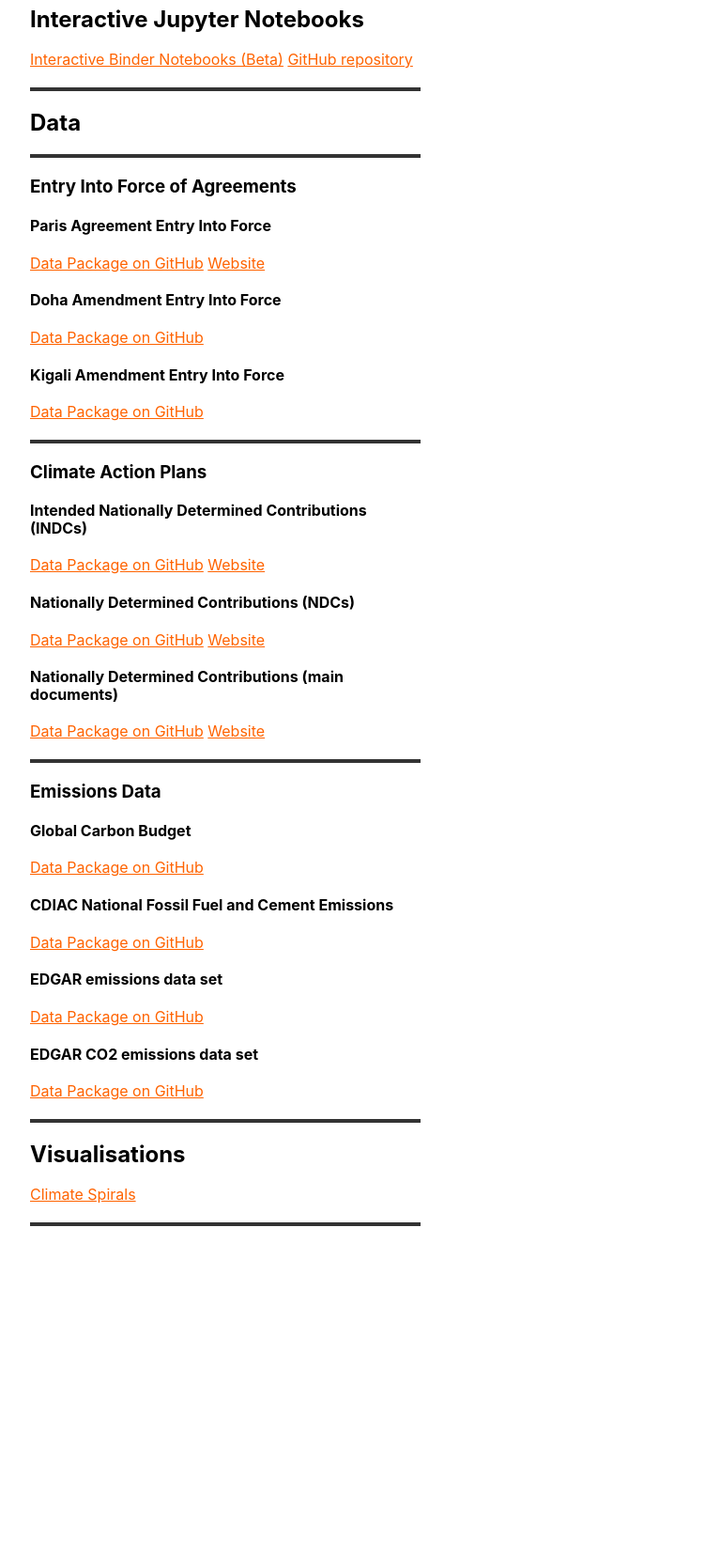
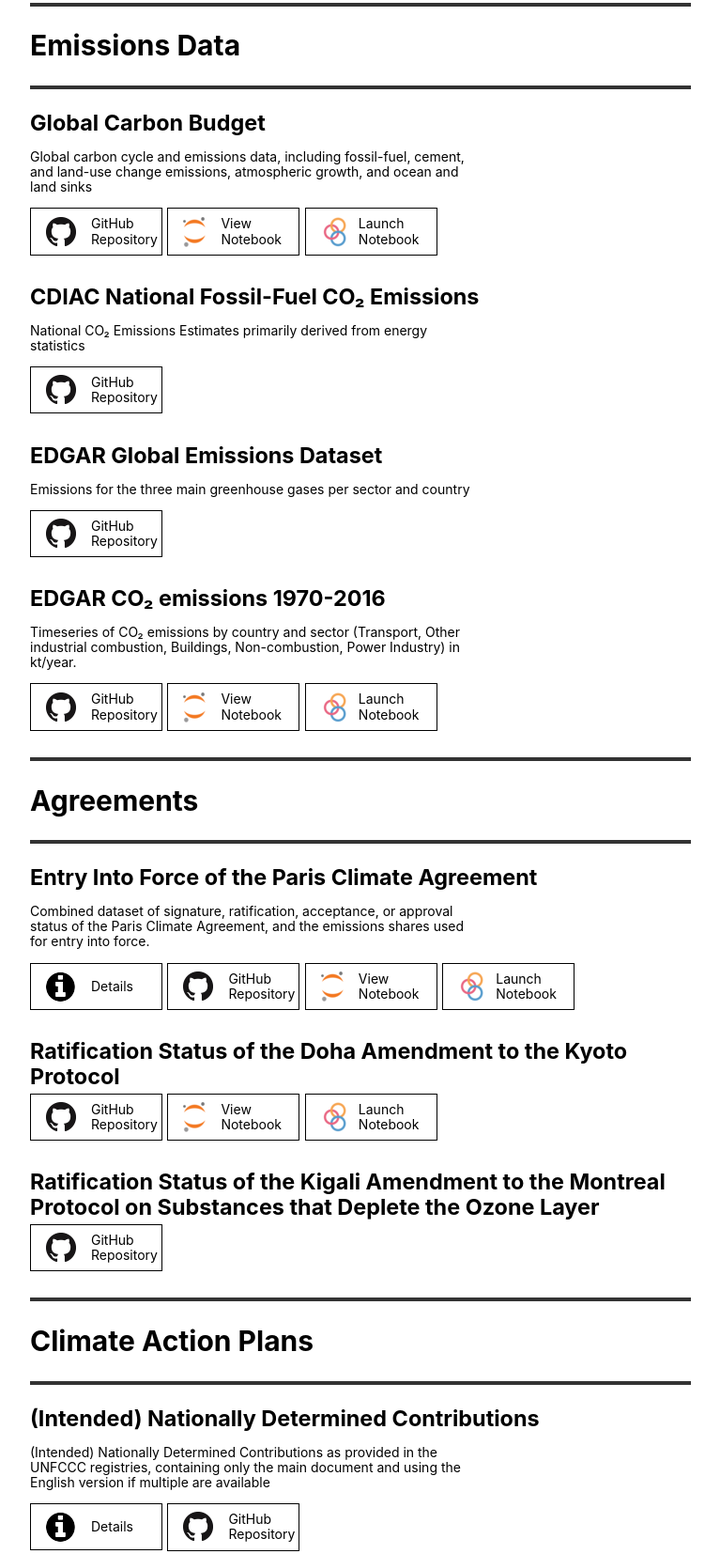
Before and after one commit to openclimatedata/openclimatedata.net, a plain HTML site: page index.html in a window 1280 px wide. Shown: the part 113-1767 px from the top of the page at 94% size, without its empty margins (0-767 px from the left). Before the commit the page ends 1510 px from the top, so only its background shows below. Drawn offline with nearby package versions, Linux system fonts and the light colour scheme.

Commit message:
New homepage

```diff
--- a/index.html
+++ b/index.html
@@ -14,53 +14,226 @@
   margin-top: 20px;
   margin-bottom: 20px;
 }
-    a {
-      color: #FF6300;
-    }
 </style>
 </head>
-  <body class="mb5 f5 sans-serif measure">
-    <div class="ph4 pt3 pb2">
+<body class="mb5 f4 sans-serif">
+<div class="ph4 pt3 pb2 mw7">
 <h1>Open Climate Data</h1>
+<hr>
+
+<h2>Emissions Data</h2>
+<hr>
+
+<h3 class="mb1">Global Carbon Budget</h3>
+
+<p class="f6 measure-wide">
+Global carbon cycle and emissions data, including fossil-fuel, cement, and land-use change emissions, atmospheric growth, and ocean and land sinks
+</p>
+
+
+
+<a class="w-20 f6 link dim ba ph3 pv2 mb2 dib black inline-flex items-center" href="https://github.com/openclimatedata/global-carbon-budget">
+<img src="assets/GitHub-Mark-32px.png">
+<span class="ml3">GitHub Repository</span>
+</a>
+
+
+<a class="w-20 f6 link dim ba ph3 pv2 mb2 dib black inline-flex items-center" href="http://nbviewer.jupyter.org/github/openclimatedata/notebooks/blob/master/Global Carbon Budget | Fossil Fuel and Cement Production.ipynb">
+<img src="assets/logomark-orangebody-greyplanets.png">
+<span class="ml3">View Notebook</span>
+</a>
+<a class="w-20 f6 link dim ba ph3 pv2 mb2 dib black inline-flex items-center" href="https://beta.mybinder.org/v2/gh/openclimatedata/notebooks/master?filepath=Global Carbon Budget | Fossil Fuel and Cement Production.ipynb">
+<img src="assets/binder-logo.png">
+<span class="ml2">Launch Notebook</span>
+</a>
+
+
+<h3 class="mb1">CDIAC National Fossil-Fuel CO₂ Emissions</h3>
+
+<p class="f6 measure-wide">
+National CO₂ Emissions Estimates primarily derived from energy statistics
+</p>
+
+
+
+<a class="w-20 f6 link dim ba ph3 pv2 mb2 dib black inline-flex items-center" href="https://github.com/openclimatedata/cdiac-co2-fossil-national">
+<img src="assets/GitHub-Mark-32px.png">
+<span class="ml3">GitHub Repository</span>
+</a>
+
+
+
+<h3 class="mb1">EDGAR Global Emissions Dataset</h3>
+
+<p class="f6 measure-wide">
+Emissions for the three main greenhouse gases per sector and country
+</p>
+
+
+
+<a class="w-20 f6 link dim ba ph3 pv2 mb2 dib black inline-flex items-center" href="https://github.com/openclimatedata/edgar">
+<img src="assets/GitHub-Mark-32px.png">
+<span class="ml3">GitHub Repository</span>
+</a>
+
+
+
+<h3 class="mb1">EDGAR CO₂ emissions 1970-2016</h3>
+
+<p class="f6 measure-wide">
+Timeseries of CO₂ emissions by country and sector (Transport, Other industrial combustion, Buildings, Non-combustion, Power Industry) in kt/year.
+</p>
+
+
+
+<a class="w-20 f6 link dim ba ph3 pv2 mb2 dib black inline-flex items-center" href="https://github.com/openclimatedata/edgar-co2-emissions">
+<img src="assets/GitHub-Mark-32px.png">
+<span class="ml3">GitHub Repository</span>
+</a>
+
+
+<a class="w-20 f6 link dim ba ph3 pv2 mb2 dib black inline-flex items-center" href="http://nbviewer.jupyter.org/github/openclimatedata/notebooks/blob/master/EDGAR CO2 Emissions.ipynb">
+<img src="assets/logomark-orangebody-greyplanets.png">
+<span class="ml3">View Notebook</span>
+</a>
+<a class="w-20 f6 link dim ba ph3 pv2 mb2 dib black inline-flex items-center" href="https://beta.mybinder.org/v2/gh/openclimatedata/notebooks/master?filepath=EDGAR CO2 Emissions.ipynb">
+<img src="assets/binder-logo.png">
+<span class="ml2">Launch Notebook</span>
+</a>
+
 
 <hr>
-    <h2>Interactive Jupyter Notebooks</h2>
-    <a href="https://beta.mybinder.org/v2/gh/openclimatedata/notebooks/master?filepath=index.ipynb">Interactive Binder Notebooks (Beta)</a> <a href="https://github.com/openclimatedata/notebooks">GitHub repository</a>
+
+<h2>Agreements</h2>
+<hr>
+
+<h3 class="mb1">Entry Into Force of the Paris Climate Agreement</h3>
+
+<p class="f6 measure-wide">
+Combined dataset of signature, ratification, acceptance, or approval status of the Paris Climate Agreement, and the emissions shares used for entry into force.
+</p>
+
+
+<a class="w-20 f6 link dim ba ph3 pv2 mb2 dib black inline-flex items-center" href="http://paris-agreement-entry-into-force.openclimatedata.net/">
+<img src="assets/info.png">
+<span class="ml3">Details</span>
+</a>
+
+
+<a class="w-20 f6 link dim ba ph3 pv2 mb2 dib black inline-flex items-center" href="https://github.com/openclimatedata/paris-agreement-entry-into-force">
+<img src="assets/GitHub-Mark-32px.png">
+<span class="ml3">GitHub Repository</span>
+</a>
+
+
+<a class="w-20 f6 link dim ba ph3 pv2 mb2 dib black inline-flex items-center" href="http://nbviewer.jupyter.org/github/openclimatedata/notebooks/blob/master/Paris%20Agreement%20Entry%20Into%20Force.ipynb">
+<img src="assets/logomark-orangebody-greyplanets.png">
+<span class="ml3">View Notebook</span>
+</a>
+<a class="w-20 f6 link dim ba ph3 pv2 mb2 dib black inline-flex items-center" href="https://beta.mybinder.org/v2/gh/openclimatedata/notebooks/master?filepath=Paris%20Agreement%20Entry%20Into%20Force.ipynb">
+<img src="assets/binder-logo.png">
+<span class="ml2">Launch Notebook</span>
+</a>
+
+
+<h3 class="mb1">Ratification Status of the Doha Amendment to the Kyoto Protocol</h3>
+
+
+
+<a class="w-20 f6 link dim ba ph3 pv2 mb2 dib black inline-flex items-center" href="https://github.com/openclimatedata/doha-amendment-entry-into-force">
+<img src="assets/GitHub-Mark-32px.png">
+<span class="ml3">GitHub Repository</span>
+</a>
+
+
+<a class="w-20 f6 link dim ba ph3 pv2 mb2 dib black inline-flex items-center" href="http://nbviewer.jupyter.org/github/openclimatedata/notebooks/blob/master/Doha Amendment to the Kyoto Protocol.ipynb">
+<img src="assets/logomark-orangebody-greyplanets.png">
+<span class="ml3">View Notebook</span>
+</a>
+<a class="w-20 f6 link dim ba ph3 pv2 mb2 dib black inline-flex items-center" href="https://beta.mybinder.org/v2/gh/openclimatedata/notebooks/master?filepath=Doha Amendment to the Kyoto Protocol.ipynb">
+<img src="assets/binder-logo.png">
+<span class="ml2">Launch Notebook</span>
+</a>
+
+
+<h3 class="mb1">Ratification Status of the Kigali Amendment to the Montreal Protocol on Substances that Deplete the Ozone Layer</h3>
+
+
+
+<a class="w-20 f6 link dim ba ph3 pv2 mb2 dib black inline-flex items-center" href="https://github.com/openclimatedata/kigali-amendment-entry-into-force">
+<img src="assets/GitHub-Mark-32px.png">
+<span class="ml3">GitHub Repository</span>
+</a>
+
+
 
 <hr>
-    <h2>Data</h2>
+
+<h2>Climate Action Plans</h2>
 <hr>
-      <h3>Entry Into Force of Agreements</h3>
 
-      <h4>Paris Agreement Entry Into Force</h4>
-      <a href="https://github.com/openclimatedata/paris-agreement-entry-into-force">Data Package on GitHub</a> <a href="http://paris-agreement-entry-into-force.openclimatedata.net">Website</a>
-      <h4>Doha Amendment Entry Into Force</h4>
-      <a href="https://github.com/openclimatedata/doha-amendment-entry-into-force">Data Package on GitHub</a>
-      <h4>Kigali Amendment Entry Into Force</h4>
-      <a href="https://github.com/openclimatedata/kigali-amendment-entry-into-force">Data Package on GitHub</a>
-      <hr>
-        <h3>Climate Action Plans</h3>
-      <h4>Intended Nationally Determined Contributions (INDCs)</h4>
-      <a href="https://github.com/openclimatedata/indcs">Data Package on GitHub</a> <a href="http://indcs.openclimatedata.net">Website</a>
-      <h4>Nationally Determined Contributions (NDCs)</h4>
-      <a href="https://github.com/openclimatedata/ndcs">Data Package on GitHub</a> <a href="http://ndcs.openclimatedata.net">Website</a>
-      <h4>Nationally Determined Contributions (main documents)</h4>
-      <a href="https://github.com/openclimatedata/nationally-determined-contributions">Data Package on GitHub</a>  <a href="http://nationally-determined-contributions.openclimatedata.net">Website</a>
-      <hr>
-      <h3>Emissions Data</h3>
-      <h4>Global Carbon Budget</h4>
-      <a href="https://github.com/openclimatedata/global-carbon-budget">Data Package on GitHub</a>
-      <h4>CDIAC National Fossil Fuel and Cement Emissions</h4>
-      <a href="https://github.com/openclimatedata/cdiac-co2-fossil-national">Data Package on GitHub</a>
-      <h4>EDGAR emissions data set</h4>
-      <a href="https://github.com/openclimatedata/edgar">Data Package on GitHub</a>
-      <h4>EDGAR CO2 emissions data set</h4>
-      <a href="https://github.com/openclimatedata/edgar-co2-emissions">Data Package on GitHub</a>
+<h3 class="mb1">(Intended) Nationally Determined Contributions</h3>
+
+<p class="f6 measure-wide">
+(Intended) Nationally Determined Contributions as provided in the UNFCCC registries, containing only the main document and using the English version if multiple are available
+</p>
+
+
+<a class="w-20 f6 link dim ba ph3 pv2 mb2 dib black inline-flex items-center" href="http://indcs.openclimatedata.net/">
+<img src="assets/info.png">
+<span class="ml3">Details</span>
+</a>
+
+
+<a class="w-20 f6 link dim ba ph3 pv2 mb2 dib black inline-flex items-center" href="https://github.com/openclimatedata/nationally-determined-contributions">
+<img src="assets/GitHub-Mark-32px.png">
+<span class="ml3">GitHub Repository</span>
+</a>
+
+
+
+<h3 class="mb1">Nationally Determined Contributions</h3>
+
+<p class="f6 measure-wide">
+Nationally Determined Contributions (NDCs) as provided in the UNFCCC interim registry
+</p>
+
+
+<a class="w-20 f6 link dim ba ph3 pv2 mb2 dib black inline-flex items-center" href="http://indcs.openclimatedata.net/">
+<img src="assets/info.png">
+<span class="ml3">Details</span>
+</a>
+
+
+<a class="w-20 f6 link dim ba ph3 pv2 mb2 dib black inline-flex items-center" href="https://github.com/openclimatedata/ndcs">
+<img src="assets/GitHub-Mark-32px.png">
+<span class="ml3">GitHub Repository</span>
+</a>
+
+
+
+<h3 class="mb1">Intended Nationally Determined Contributions (INDCs)</h3>
+
+<p class="f6 measure-wide">
+Intended Nationally Determined Contributions (INDCs) as submitted by parties
+</p>
+
+
+<a class="w-20 f6 link dim ba ph3 pv2 mb2 dib black inline-flex items-center" href="http://indcs.openclimatedata.net/">
+<img src="assets/info.png">
+<span class="ml3">Details</span>
+</a>
+
+
+<a class="w-20 f6 link dim ba ph3 pv2 mb2 dib black inline-flex items-center" href="https://github.com/openclimatedata/indcs">
+<img src="assets/GitHub-Mark-32px.png">
+<span class="ml3">GitHub Repository</span>
+</a>
+
+
 
 <hr>
-      <h2>Visualisations</h2>
-      <a href="climate-spirals/">Climate Spirals</a>
-      <hr>
+
 </div>
 </body>
 </html>
```
Also changed, not shown: template.html (added, +60 -0 lines), assets/GitHub-Mark-32px.png (added), assets/binder-logo.png (added), assets/info.png (added), assets/logomark-orangebody-greyplanets.png (added), requirements.txt (added), 3 other files. Lines whose indentation alone changed are shown as unchanged.
